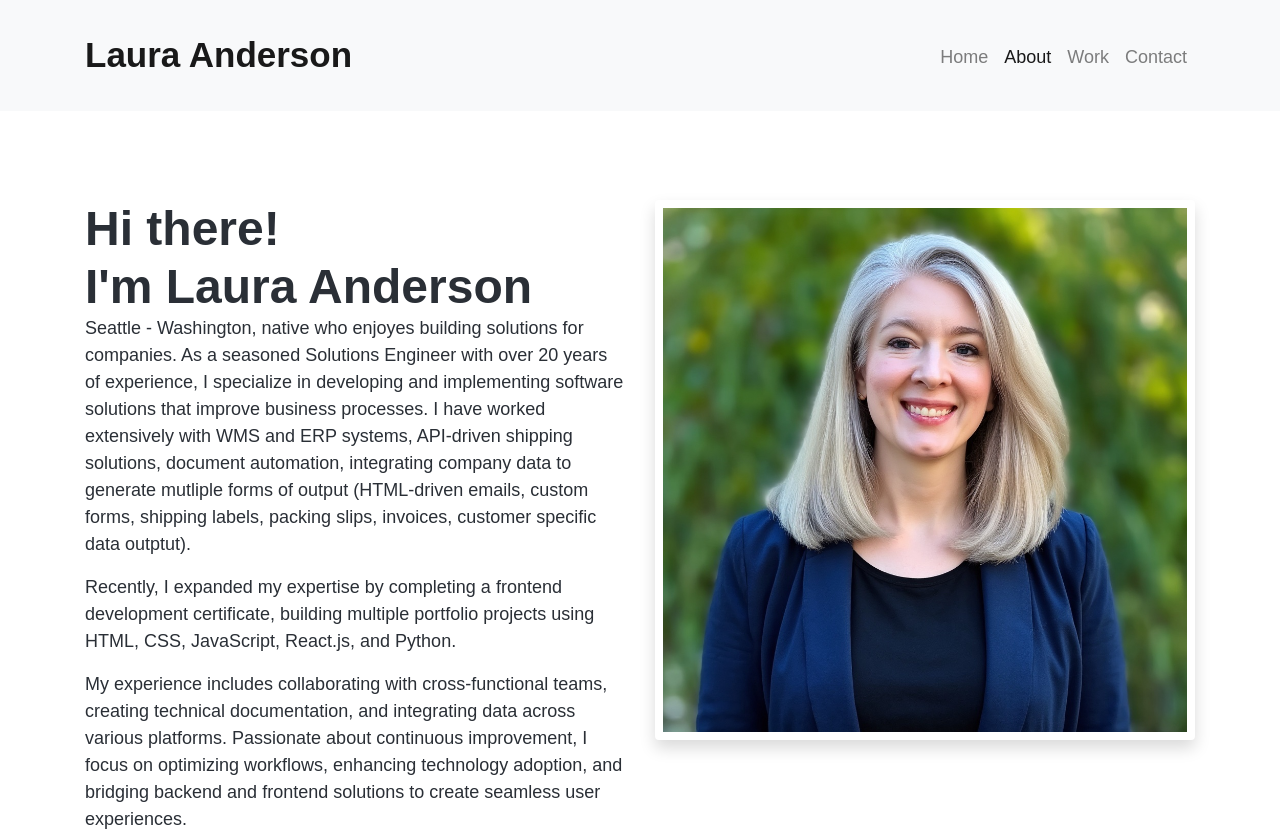
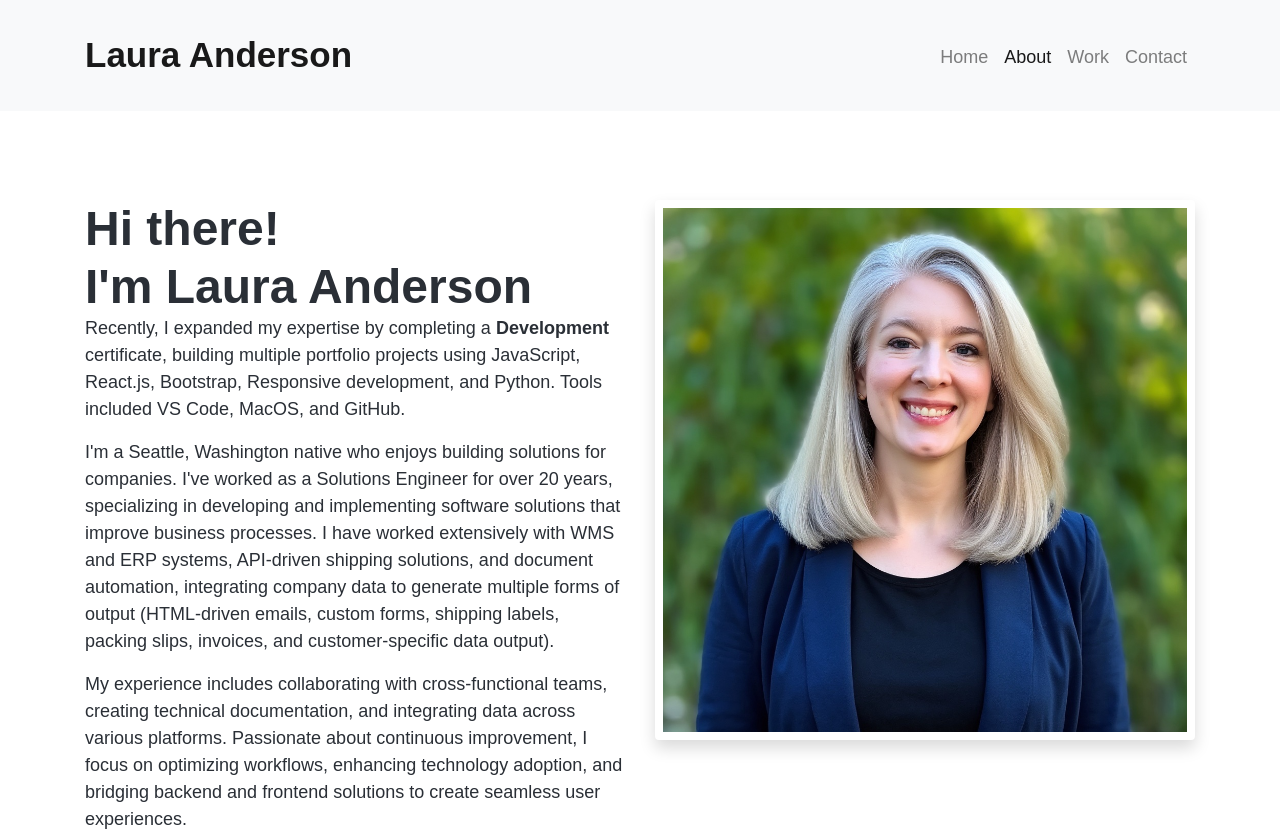
Before and after one commit to lauraanderson-projects/laura-anderson-portfolio, a website: page about.html in a window 1280 px wide. Shown: the top 836 px of the page. Drawn offline with nearby package versions, Linux system fonts and the light colour scheme; a web font is replaced by a local one.

Commit message:
checking spelling

```diff
--- a/about.html
+++ b/about.html
@@ -108,20 +108,21 @@
           <div class="col-sm-6">
             <h2>Hi there!<br />I'm Laura Anderson</h2>
             <p>
-              Seattle - Washington, native who enjoyes building solutions for
-              companies. As a seasoned Solutions Engineer with over 20 years of
-              experience, I specialize in developing and implementing software
-              solutions that improve business processes. I have worked
-              extensively with WMS and ERP systems, API-driven shipping
-              solutions, document automation, integrating company data to
-              generate mutliple forms of output (HTML-driven emails, custom
-              forms, shipping labels, packing slips, invoices, customer specific
-              data outptut).
+              Recently, I expanded my expertise by completing a
+              <strong> Development</strong> certificate, building multiple
+              portfolio projects using JavaScript, React.js, Bootstrap,
+              Responsive development, and Python. Tools included VS Code, MacOS,
+              and GitHub.
             </p>
             <p>
-              Recently, I expanded my expertise by completing a frontend
-              development certificate, building multiple portfolio projects
-              using HTML, CSS, JavaScript, React.js, and Python.
+              I'm a Seattle, Washington native who enjoys building solutions for
+              companies. I've worked as a Solutions Engineer for over 20 years,
+              specializing in developing and implementing software solutions
+              that improve business processes. I have worked extensively with
+              WMS and ERP systems, API-driven shipping solutions, and document
+              automation, integrating company data to generate multiple forms of
+              output (HTML-driven emails, custom forms, shipping labels, packing
+              slips, invoices, and customer-specific data output).
             </p>
             <p>
               My experience includes collaborating with cross-functional teams,
```
Also changed, not shown: contact.html (+1 -1 lines), index.html (+6 -6 lines), work.html (+14 -14 lines).
